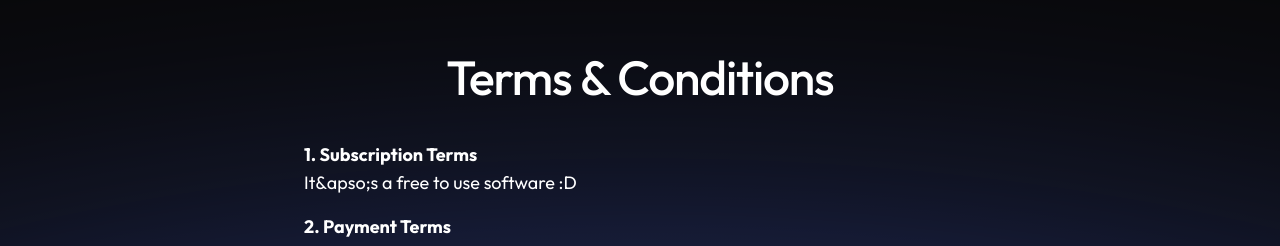
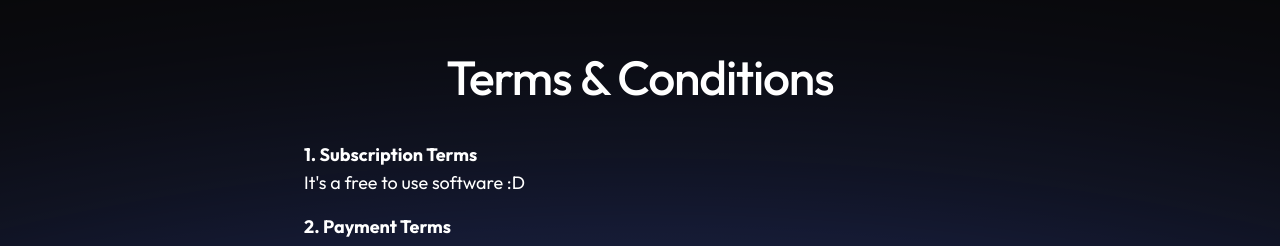
Before and after one commit to dropps07/Lumena, a Next.js app: page /terms in a window 1280 px wide. Shown: the part 109-355 px from the top of the page. Built offline with nearby package versions, Linux system fonts and the light colour scheme; a web font is replaced by a local one.

Commit message:
Update terms.tsx

```diff
--- a/components/landing-page/terms.tsx
+++ b/components/landing-page/terms.tsx
@@ -30,7 +30,7 @@ export default function Terms() {
             <ul className="text-white text-left text-lg font-chillax space-y-4 mt-6">
               <li>
                 <span className="font-bold">1. Subscription Terms</span><br />
-                It&apso;s a free to use software :D
+                It&apos;s a free to use software :D
               </li>
               <li>
                 <span className="font-bold">2. Payment Terms</span><br />
```
